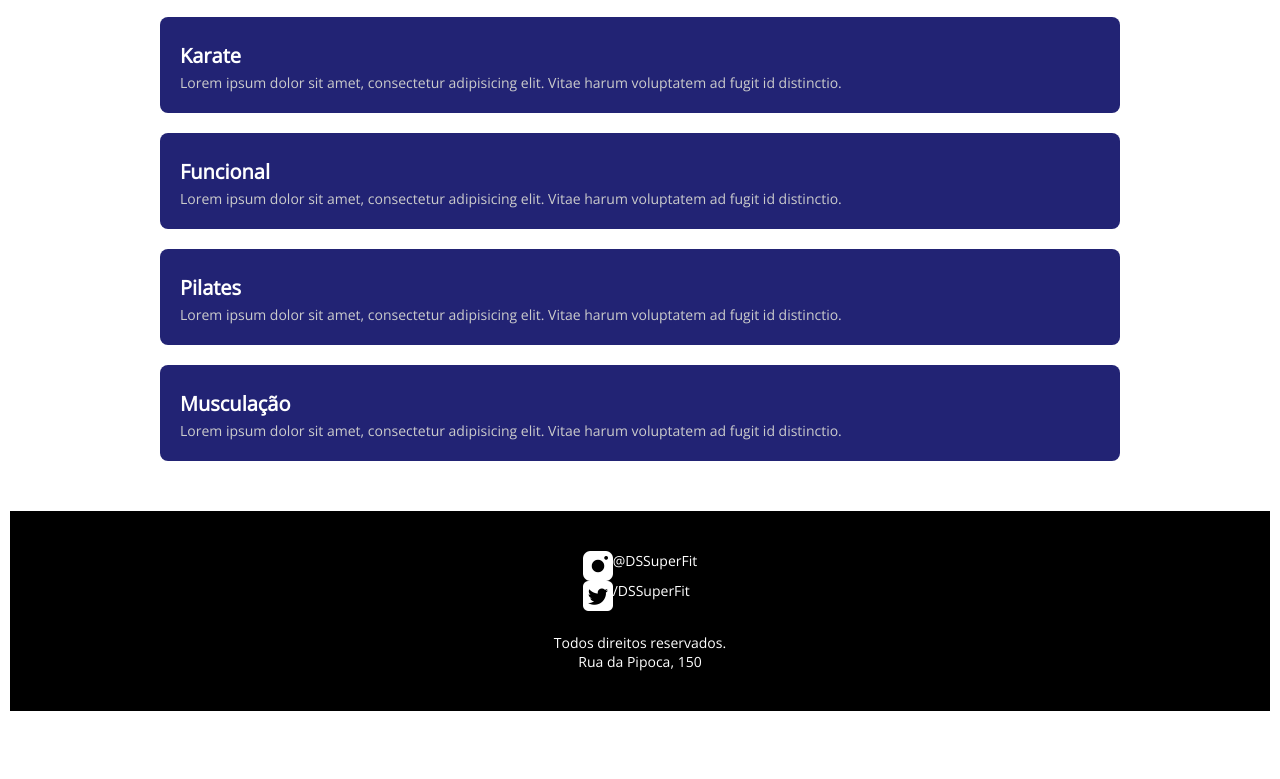
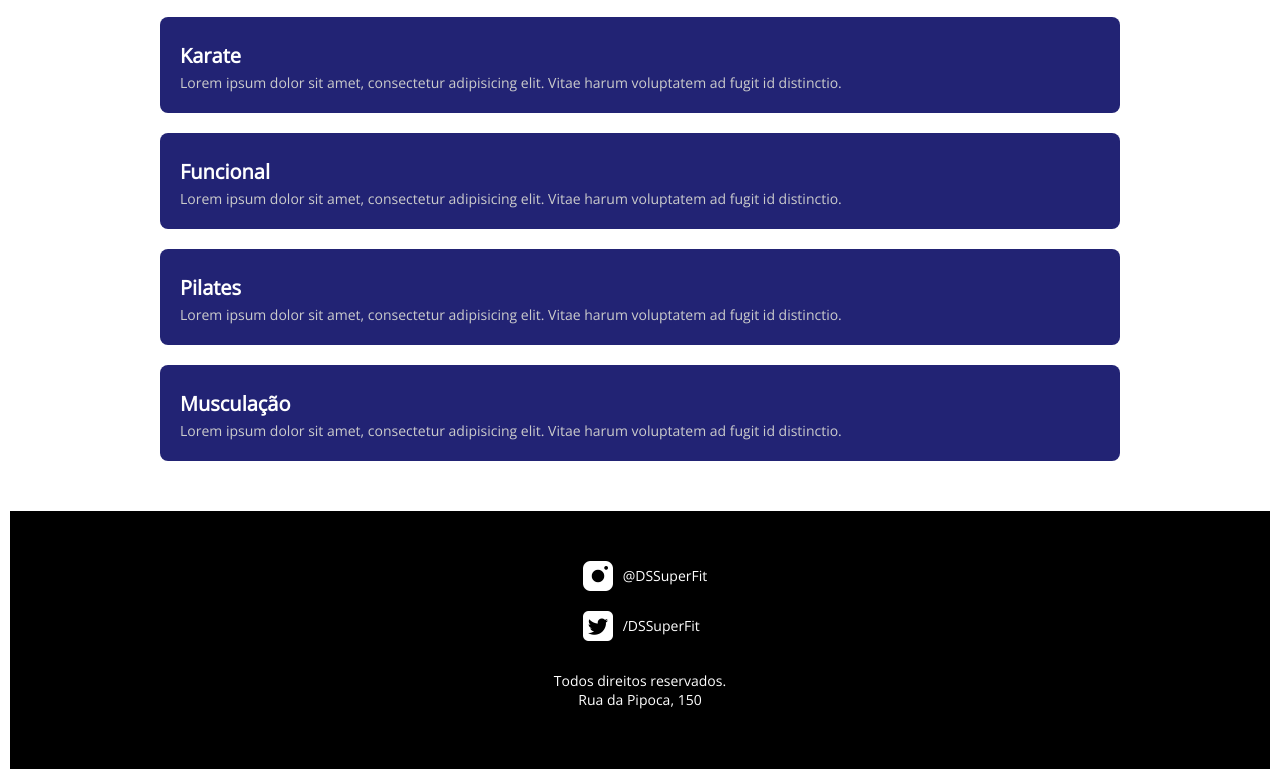
Before and after one commit to PauloHenriq19/desafio-css, a plain HTML site: page index.html in a window 1280 px wide. Shown: the part 835-1614 px from the top of the page. Before the commit the page ends 1556 px from the top, so only its background shows below. Drawn offline with nearby package versions, Linux system fonts and the light colour scheme.

Commit message:
footer alinhado

```diff
--- a/css/styles.css
+++ b/css/styles.css
@@ -158,11 +158,12 @@ header img {
 }
 
 footer {
+    display: flex;
+    align-items: center;
     padding: 40px 20px;
     min-height: 200px;
     background-color: var(--color-black);
     color: var(--color-white);
-    display: flex;
     font-size: 14px;
     margin: 10px;
 }
@@ -179,18 +180,16 @@ footer {
     height: 30px;
     left: 537px;
     top: 1458px;
-    display: flex;
+    margin: 10px;
 }
 
 .footer-content--icon a {
     display: flex;
+    align-items: center;
     line-height: 19.07px;
 }
 
 .footer-company-container {
+    padding: 20px;
     text-align: center;
 }
-
-.footer-socialmedia-container {
-
-}
--- a/index.html
+++ b/index.html
@@ -89,13 +89,13 @@
             <div class="footer-socialmedia-container">
                 <div class="footer-content--icon">
                     <a href="www.instagram.com">
-                        <img src="img/image 1.png" alt="instagram">
+                        <img src="img/image 1.png" alt="ícone instagram">
                         @DSSuperFit
                     </a>
                 </div>
                 <div class="footer-content--icon">
                     <a href="www.twitter.com">
-                        <img src="img/image 2.png" alt="twitter">
+                        <img src="img/image 2.png" alt="ícone twitter">
                         /DSSuperFit
                     </a>
                 </div>
```
